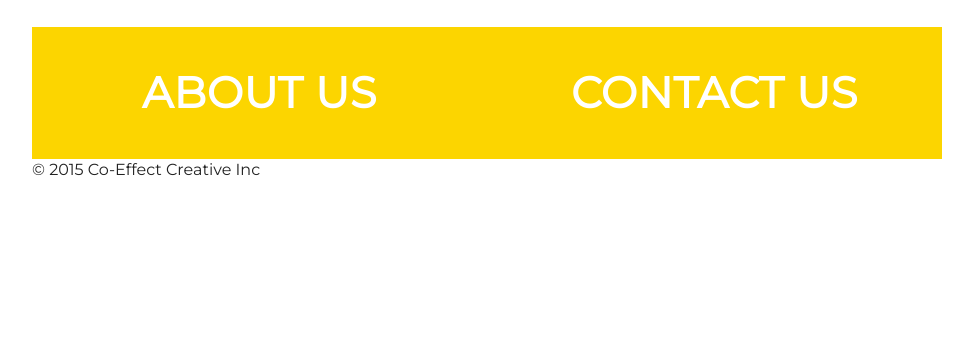
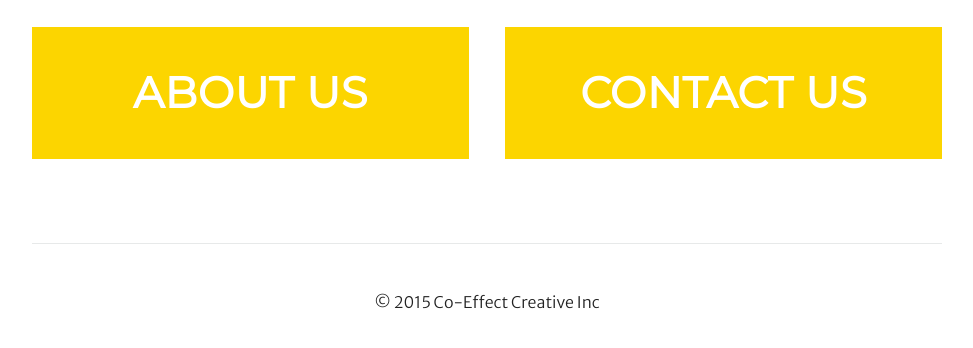
Before and after one commit to coopertini/final-proj, a plain HTML site: page index.html in a window 1280 px wide. Shown: the part 1103-1451 px from the top of the page, without its empty margins (278-1251 px from the left). Before the commit the page ends 1360 px from the top, so only its background shows below. Drawn offline with nearby package versions, Linux system fonts and the light colour scheme.

Commit message:
Bottom sections floating properly, footer complete
Adjusted the floats for the About Us and Contact Us sections. Completed
work on the footer.

```diff
--- a/css/main.css
+++ b/css/main.css
@@ -42,9 +42,9 @@ hr {
     display: block;
     height: 1px;
     border: 0;
-    border-top: 1px solid #ccc;
+    border-top: 1px solid #e7e9e9;
     margin: 1em 0;
-    padding: 0;
+    padding: 0 0 30px 0;
 }
 
 /*
@@ -249,14 +249,37 @@ ul li a:hover i {
     width: 70%;
 }
 
-.med.block {
+#about-us {
     float: left;
-    width: 50%;
+    width: 48%;
     font-size: 1.8em;
 }
 
+#contact-us {
+    float: right;
+    width: 48%;
+    font-size: 1.8em;
+}
+
+/*.med.block:after {
+    position: relative;
+    content: "";
+    display: block;
+    padding-bottom: 50%;
+}*/
+
+/*.block-title {
+    position: absolute;
+    top: 50%;
+    left: 50%;
+    transform: translate(-50%,-50%);
+}*/
+
 .page-footer {
     clear: both;
+    font-family: 'Merriweather Sans', sans-serif;
+    text-align: center;
+    padding-top: 30px;
 }
 
 
--- a/index.html
+++ b/index.html
@@ -10,6 +10,7 @@
         <link rel="apple-touch-icon" href="apple-touch-icon.png">
         <!-- Place favicon.ico in the root directory -->
         <link href='https://fonts.googleapis.com/css?family=Montserrat' rel='stylesheet' type='text/css'>
+        <link href='https://fonts.googleapis.com/css?family=Merriweather+Sans:300' rel='stylesheet' type='text/css'>
         <link rel="stylesheet" href="https://maxcdn.bootstrapcdn.com/font-awesome/4.4.0/css/font-awesome.min.css">
         <link rel="stylesheet" href="css/normalize.css">
         <link rel="stylesheet" href="css/main.css">
@@ -83,15 +84,17 @@
             </div>
         </section>
 
-        <section class="block med 2-col-left">
-            <h2>About Us</h2>
+        <section id="about-us" class="block med 2-col-left">
+            <h2 class="block-title">About Us</h2>
         </section>
 
-        <section class="block med 2-col-right">
+        <section id="contact-us" class="block med 2-col-right">
             <h2>Contact Us</h2>
         </section>
 
-        <footer class="page-footer">
+        <footer class="page-footer clearfix">
+            <p>&nbsp;</p>
+            <hr>
             <p>&#169; 2015 Co-Effect Creative Inc</p>
         </footer>
 
```
